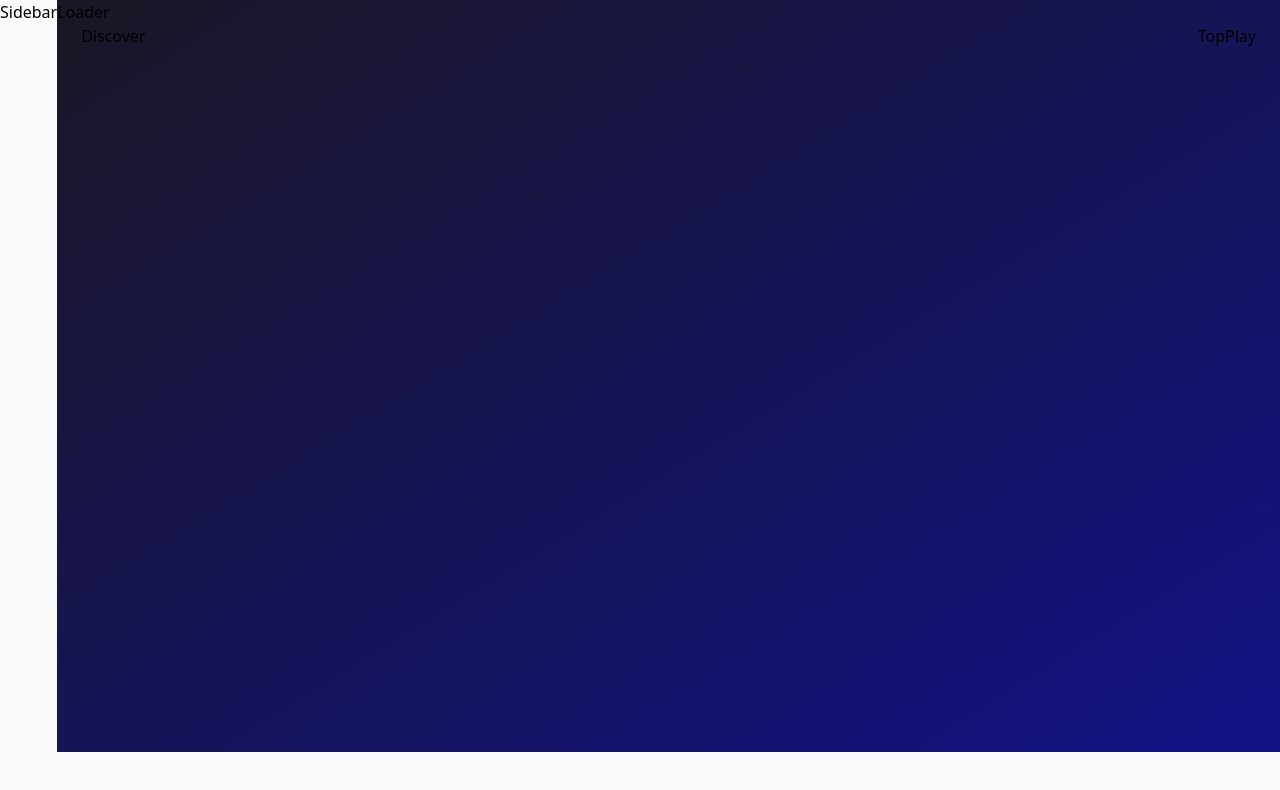
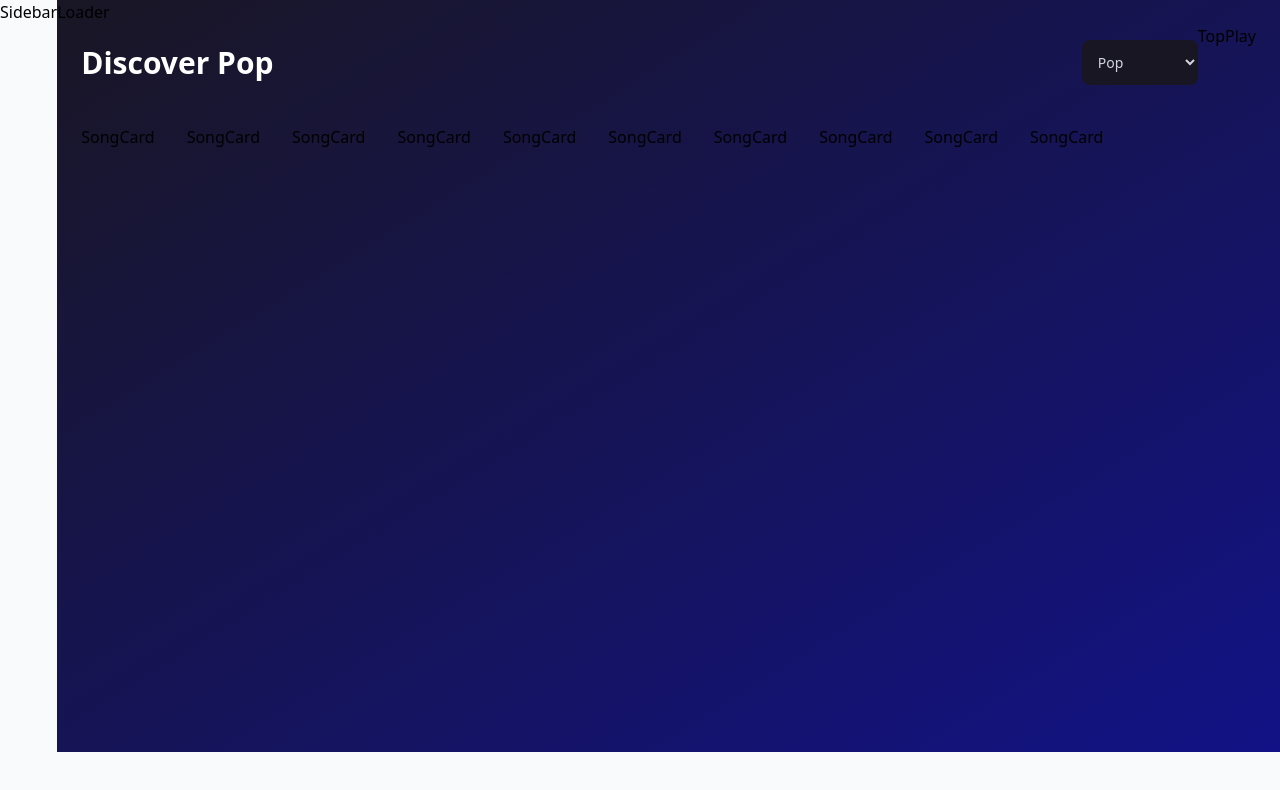
Before and after one commit to Thinh-Phung/react-project2-music-app, a React (Vite) app: page / in a window 1280 px wide. Shown: the top 790 px of the page. Built offline with nearby package versions, Linux system fonts and the light colour scheme.

Commit message:
create Discover component

```diff
--- a/src/pages/Discover.jsx
+++ b/src/pages/Discover.jsx
@@ -1,3 +1,43 @@
-const Discover = () => <div>Discover</div>;
+import { Error, Loader, SongCard } from "../components";
+import { genres } from "../assets/constants";
+
+const Discover = () => {
+  const genresTitle = "Pop";
+  return (
+    <div className="flex flex-col">
+      <div
+        className="w-full flex justify-between items-center
+      sm:flex-row flex-col mt-4 mb-10"
+      >
+        <h2
+          className="font-bold text-3xl text-white
+        text-left"
+        >
+          Discover {genresTitle}
+        </h2>
+        <select
+          onChange={() => {}}
+          value=""
+          className="bg-black text-gray-300 p-3 text-sm
+          rounded-lg outline-none sm:mt-0 mt-5"
+        >
+          {genres.map((genre) => (
+            <option key={genres.value} value={genre.value}>
+              {genre.title}
+            </option>
+          ))}
+        </select>
+      </div>
+      <div
+        className="flex flex-wrap sm:justify-start
+      justify-center gap-8"
+      >
+        {[1, 2, 3, 4, 5, 6, 7, 8, 9, 10].map((song, i) => (
+          <SongCard key={song.key} song={song} i={i} />
+        ))}
+      </div>
+    </div>
+  );
+};
 
 export default Discover;
```
